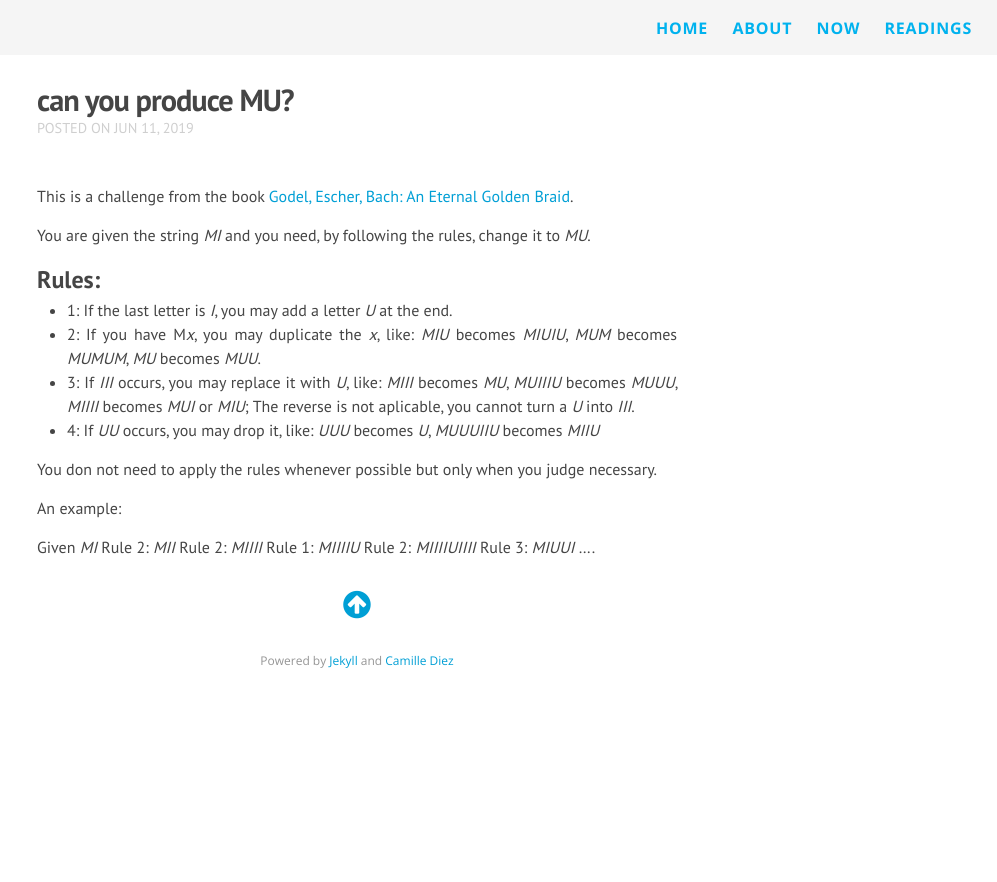
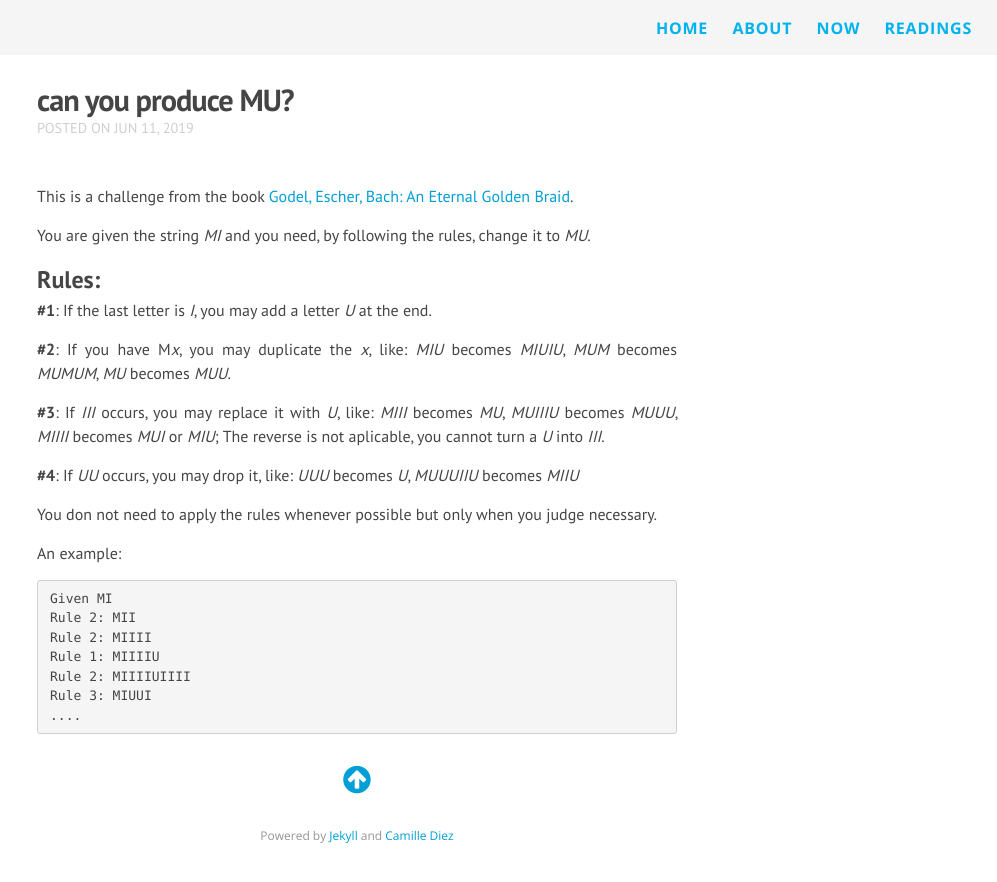
Before and after one commit to gerep/gerep.github.io, a Jekyll site: the page built from _posts/2019-06-11-can-you-produce-mu.markdown, in a window 1280 px wide. Shown: the top 882 px of the page, without its empty margins (283-1280 px from the left). Built offline with Jekyll 4.4.1, drawn with Linux system fonts in a browser that asks for light colours; nearby versions of some CDN libraries.

````diff
--- a/_posts/2019-06-11-can-you-produce-mu.markdown
+++ b/_posts/2019-06-11-can-you-produce-mu.markdown
@@ -11,19 +11,24 @@ You are given the string *MI* and you need, by following the rules, change it to
 
 ## Rules:
 
-* 1: If the last letter is *I*, you may add a letter *U* at the end.
-* 2: If you have M*x*, you may duplicate the *x*, like: *MIU* becomes *MIUIU*, *MUM* becomes *MUMUM*, *MU* becomes *MUU*.
-* 3: If *III* occurs, you may replace it with *U*, like: *MIII* becomes *MU*, *MUIIIU* becomes *MUUU*, *MIIII* becomes *MUI* or *MIU*; The reverse is not aplicable, you cannot turn a *U* into *III*.
-* 4: If *UU* occurs, you may drop it, like: *UUU* becomes *U*, *MUUUIIU* becomes *MIIU*
+**#1**: If the last letter is *I*, you may add a letter *U* at the end.
+
+**#2**: If you have M*x*, you may duplicate the *x*, like: *MIU* becomes *MIUIU*, *MUM* becomes *MUMUM*, *MU* becomes *MUU*.
+
+**#3**: If *III* occurs, you may replace it with *U*, like: *MIII* becomes *MU*, *MUIIIU* becomes *MUUU*, *MIIII* becomes *MUI* or *MIU*; The reverse is not aplicable, you cannot turn a *U* into *III*.
+
+**#4**: If *UU* occurs, you may drop it, like: *UUU* becomes *U*, *MUUUIIU* becomes *MIIU*
 
 You don not need to apply the rules whenever possible but only when you judge necessary.
 
 An example:
 
-Given *MI*
-Rule 2: *MII*
-Rule 2: *MIIII*
-Rule 1: *MIIIIU*
-Rule 2: *MIIIIUIIII*
-Rule 3: *MIUUI*
+```
+Given MI
+Rule 2: MII
+Rule 2: MIIII
+Rule 1: MIIIIU
+Rule 2: MIIIIUIIII
+Rule 3: MIUUI
 ....
+```
````
